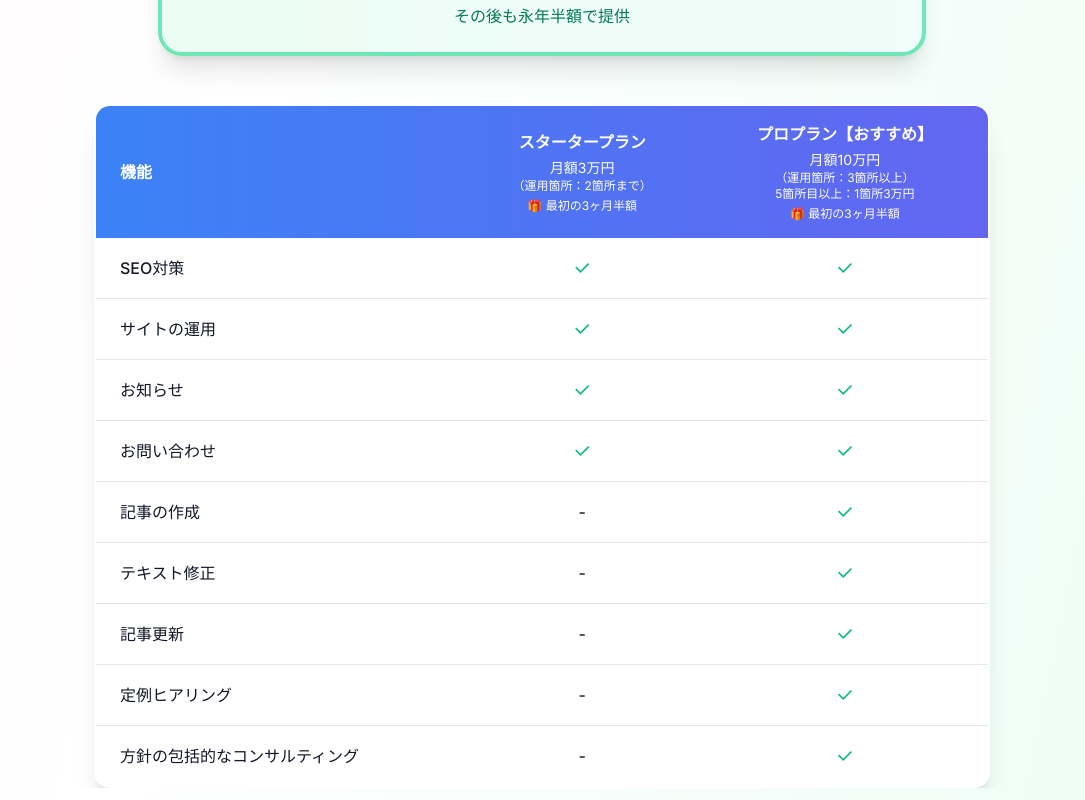
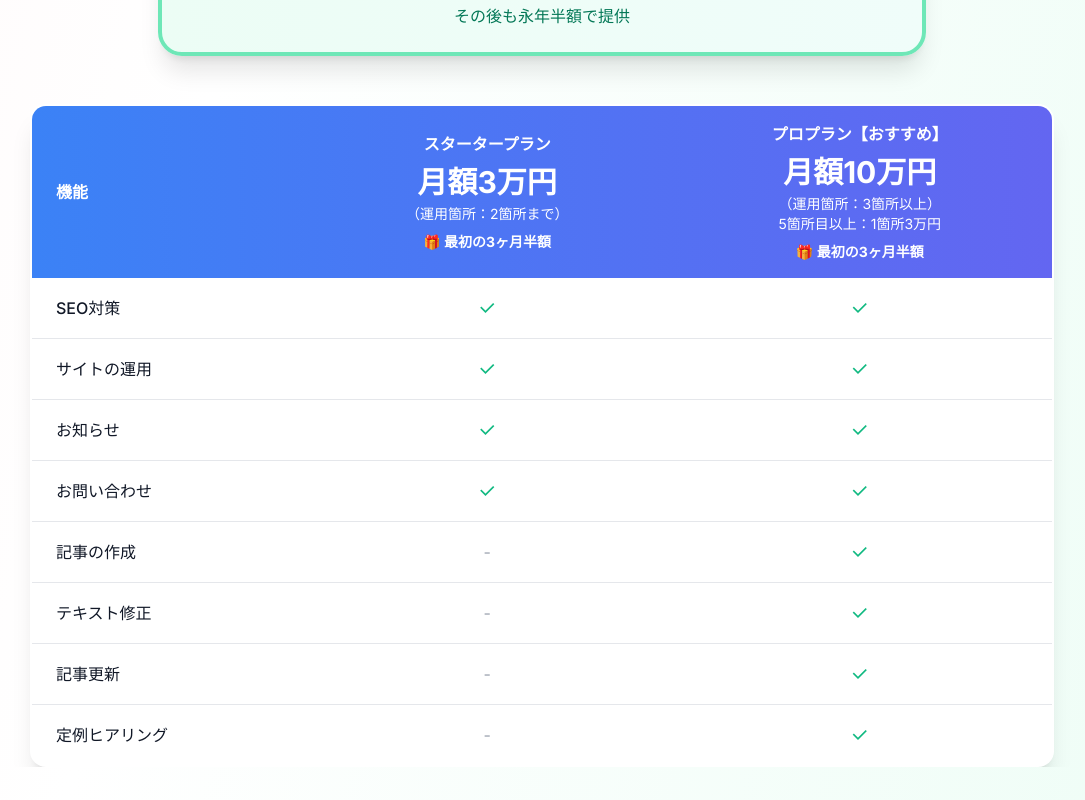
Before and after one commit to Kanta02cer/10slp, a React (Vite) app: page / in a window 1280 px wide. Shown: the part 7620-8420 px from the top of the page, without its empty margins (98-1183 px from the left). Built offline with nearby package versions, Linux system fonts and the light colour scheme; a web font is replaced by a local one.

Commit message:
Refactor Services component: Update table layout and text formatting for service plans, improving readability and visual appeal while maintaining clarity in feature presentation.

```diff
--- a/src/pages/home/components/Services.tsx
+++ b/src/pages/home/components/Services.tsx
@@ -471,70 +471,65 @@ export default function Services() {
 
           {/* 運用プラン比較表 */}
           <div className="overflow-x-auto mb-12">
-            <table className="w-full min-w-[700px] bg-white rounded-2xl shadow-xl border-2 border-gray-200 overflow-hidden max-w-4xl mx-auto">
+            <table className="w-full min-w-[600px] bg-white rounded-2xl shadow-xl border-2 border-gray-200 overflow-hidden max-w-5xl mx-auto">
               <thead>
                 <tr className="bg-gradient-to-r from-blue-500 to-indigo-500 text-white">
-                  <th className="px-6 py-4 text-left font-bold">機能</th>
-                  <th className="px-6 py-4 text-center font-bold">
-                    <div>スタータープラン</div>
-                    <div className="text-sm font-normal mt-1">月額3万円</div>
-                    <div className="text-xs font-normal">（運用箇所：2箇所まで）</div>
-                    <div className="text-xs font-normal mt-1">🎁 最初の3ヶ月半額</div>
+                  <th className="px-4 sm:px-6 py-4 text-left font-bold text-sm sm:text-base">機能</th>
+                  <th className="px-4 sm:px-6 py-4 text-center font-bold">
+                    <div className="text-sm sm:text-base mb-2">スタータープラン</div>
+                    <div className="text-2xl sm:text-3xl font-bold mb-1">月額3万円</div>
+                    <div className="text-xs sm:text-sm font-normal">（運用箇所：2箇所まで）</div>
+                    <div className="text-xs sm:text-sm font-bold mt-2">🎁 最初の3ヶ月半額</div>
                   </th>
-                  <th className="px-6 py-4 text-center font-bold">
-                    <div>プロプラン【おすすめ】</div>
-                    <div className="text-sm font-normal mt-1">月額10万円</div>
-                    <div className="text-xs font-normal">（運用箇所：3箇所以上）</div>
-                    <div className="text-xs font-normal">5箇所目以上：1箇所3万円</div>
-                    <div className="text-xs font-normal mt-1">🎁 最初の3ヶ月半額</div>
+                  <th className="px-4 sm:px-6 py-4 text-center font-bold">
+                    <div className="text-sm sm:text-base mb-2">プロプラン【おすすめ】</div>
+                    <div className="text-2xl sm:text-3xl font-bold mb-1">月額10万円</div>
+                    <div className="text-xs sm:text-sm font-normal">（運用箇所：3箇所以上）</div>
+                    <div className="text-xs sm:text-sm font-normal">5箇所目以上：1箇所3万円</div>
+                    <div className="text-xs sm:text-sm font-bold mt-2">🎁 最初の3ヶ月半額</div>
                   </th>
                 </tr>
               </thead>
               <tbody className="divide-y divide-gray-200">
                 <tr className="hover:bg-gray-50">
-                  <td className="px-6 py-4 font-medium text-gray-900">SEO対策</td>
-                  <td className="px-6 py-4 text-center"><i className="ri-check-line text-emerald-500 text-xl"></i></td>
-                  <td className="px-6 py-4 text-center"><i className="ri-check-line text-emerald-500 text-xl"></i></td>
+                  <td className="px-4 sm:px-6 py-3 sm:py-4 font-medium text-gray-900 text-sm sm:text-base">SEO対策</td>
+                  <td className="px-4 sm:px-6 py-3 sm:py-4 text-center"><i className="ri-check-line text-emerald-500 text-lg sm:text-xl"></i></td>
+                  <td className="px-4 sm:px-6 py-3 sm:py-4 text-center"><i className="ri-check-line text-emerald-500 text-lg sm:text-xl"></i></td>
                 </tr>
                 <tr className="hover:bg-gray-50">
-                  <td className="px-6 py-4 font-medium text-gray-900">サイトの運用</td>
-                  <td className="px-6 py-4 text-center"><i className="ri-check-line text-emerald-500 text-xl"></i></td>
-                  <td className="px-6 py-4 text-center"><i className="ri-check-line text-emerald-500 text-xl"></i></td>
+                  <td className="px-4 sm:px-6 py-3 sm:py-4 font-medium text-gray-900 text-sm sm:text-base">サイトの運用</td>
+                  <td className="px-4 sm:px-6 py-3 sm:py-4 text-center"><i className="ri-check-line text-emerald-500 text-lg sm:text-xl"></i></td>
+                  <td className="px-4 sm:px-6 py-3 sm:py-4 text-center"><i className="ri-check-line text-emerald-500 text-lg sm:text-xl"></i></td>
                 </tr>
                 <tr className="hover:bg-gray-50">
-                  <td className="px-6 py-4 font-medium text-gray-900">お知らせ</td>
-                  <td className="px-6 py-4 text-center"><i className="ri-check-line text-emerald-500 text-xl"></i></td>
-                  <td className="px-6 py-4 text-center"><i className="ri-check-line text-emerald-500 text-xl"></i></td>
+                  <td className="px-4 sm:px-6 py-3 sm:py-4 font-medium text-gray-900 text-sm sm:text-base">お知らせ</td>
+                  <td className="px-4 sm:px-6 py-3 sm:py-4 text-center"><i className="ri-check-line text-emerald-500 text-lg sm:text-xl"></i></td>
+                  <td className="px-4 sm:px-6 py-3 sm:py-4 text-center"><i className="ri-check-line text-emerald-500 text-lg sm:text-xl"></i></td>
                 </tr>
                 <tr className="hover:bg-gray-50">
-                  <td className="px-6 py-4 font-medium text-gray-900">お問い合わせ</td>
-                  <td className="px-6 py-4 text-center"><i className="ri-check-line text-emerald-500 text-xl"></i></td>
-                  <td className="px-6 py-4 text-center"><i className="ri-check-line text-emerald-500 text-xl"></i></td>
+                  <td className="px-4 sm:px-6 py-3 sm:py-4 font-medium text-gray-900 text-sm sm:text-base">お問い合わせ</td>
+                  <td className="px-4 sm:px-6 py-3 sm:py-4 text-center"><i className="ri-check-line text-emerald-500 text-lg sm:text-xl"></i></td>
+                  <td className="px-4 sm:px-6 py-3 sm:py-4 text-center"><i className="ri-check-line text-emerald-500 text-lg sm:text-xl"></i></td>
                 </tr>
                 <tr className="hover:bg-gray-50">
-                  <td className="px-6 py-4 font-medium text-gray-900">記事の作成</td>
-                  <td className="px-6 py-4 text-center">-</td>
-                  <td className="px-6 py-4 text-center"><i className="ri-check-line text-emerald-500 text-xl"></i></td>
+                  <td className="px-4 sm:px-6 py-3 sm:py-4 font-medium text-gray-900 text-sm sm:text-base">記事の作成</td>
+                  <td className="px-4 sm:px-6 py-3 sm:py-4 text-center text-gray-400">-</td>
+                  <td className="px-4 sm:px-6 py-3 sm:py-4 text-center"><i className="ri-check-line text-emerald-500 text-lg sm:text-xl"></i></td>
                 </tr>
                 <tr className="hover:bg-gray-50">
-                  <td className="px-6 py-4 font-medium text-gray-900">テキスト修正</td>
-                  <td className="px-6 py-4 text-center">-</td>
-                  <td className="px-6 py-4 text-center"><i className="ri-check-line text-emerald-500 text-xl"></i></td>
+                  <td className="px-4 sm:px-6 py-3 sm:py-4 font-medium text-gray-900 text-sm sm:text-base">テキスト修正</td>
+                  <td className="px-4 sm:px-6 py-3 sm:py-4 text-center text-gray-400">-</td>
+                  <td className="px-4 sm:px-6 py-3 sm:py-4 text-center"><i className="ri-check-line text-emerald-500 text-lg sm:text-xl"></i></td>
                 </tr>
                 <tr className="hover:bg-gray-50">
-                  <td className="px-6 py-4 font-medium text-gray-900">記事更新</td>
-                  <td className="px-6 py-4 text-center">-</td>
-                  <td className="px-6 py-4 text-center"><i className="ri-check-line text-emerald-500 text-xl"></i></td>
+                  <td className="px-4 sm:px-6 py-3 sm:py-4 font-medium text-gray-900 text-sm sm:text-base">記事更新</td>
+                  <td className="px-4 sm:px-6 py-3 sm:py-4 text-center text-gray-400">-</td>
+                  <td className="px-4 sm:px-6 py-3 sm:py-4 text-center"><i className="ri-check-line text-emerald-500 text-lg sm:text-xl"></i></td>
                 </tr>
                 <tr className="hover:bg-gray-50">
-                  <td className="px-6 py-4 font-medium text-gray-900">定例ヒアリング</td>
-                  <td className="px-6 py-4 text-center">-</td>
-                  <td className="px-6 py-4 text-center"><i className="ri-check-line text-emerald-500 text-xl"></i></td>
-                </tr>
-                <tr className="hover:bg-gray-50">
-                  <td className="px-6 py-4 font-medium text-gray-900">方針の包括的なコンサルティング</td>
-                  <td className="px-6 py-4 text-center">-</td>
-                  <td className="px-6 py-4 text-center"><i className="ri-check-line text-emerald-500 text-xl"></i></td>
+                  <td className="px-4 sm:px-6 py-3 sm:py-4 font-medium text-gray-900 text-sm sm:text-base">定例ヒアリング</td>
+                  <td className="px-4 sm:px-6 py-3 sm:py-4 text-center text-gray-400">-</td>
+                  <td className="px-4 sm:px-6 py-3 sm:py-4 text-center"><i className="ri-check-line text-emerald-500 text-lg sm:text-xl"></i></td>
                 </tr>
               </tbody>
             </table>
```
